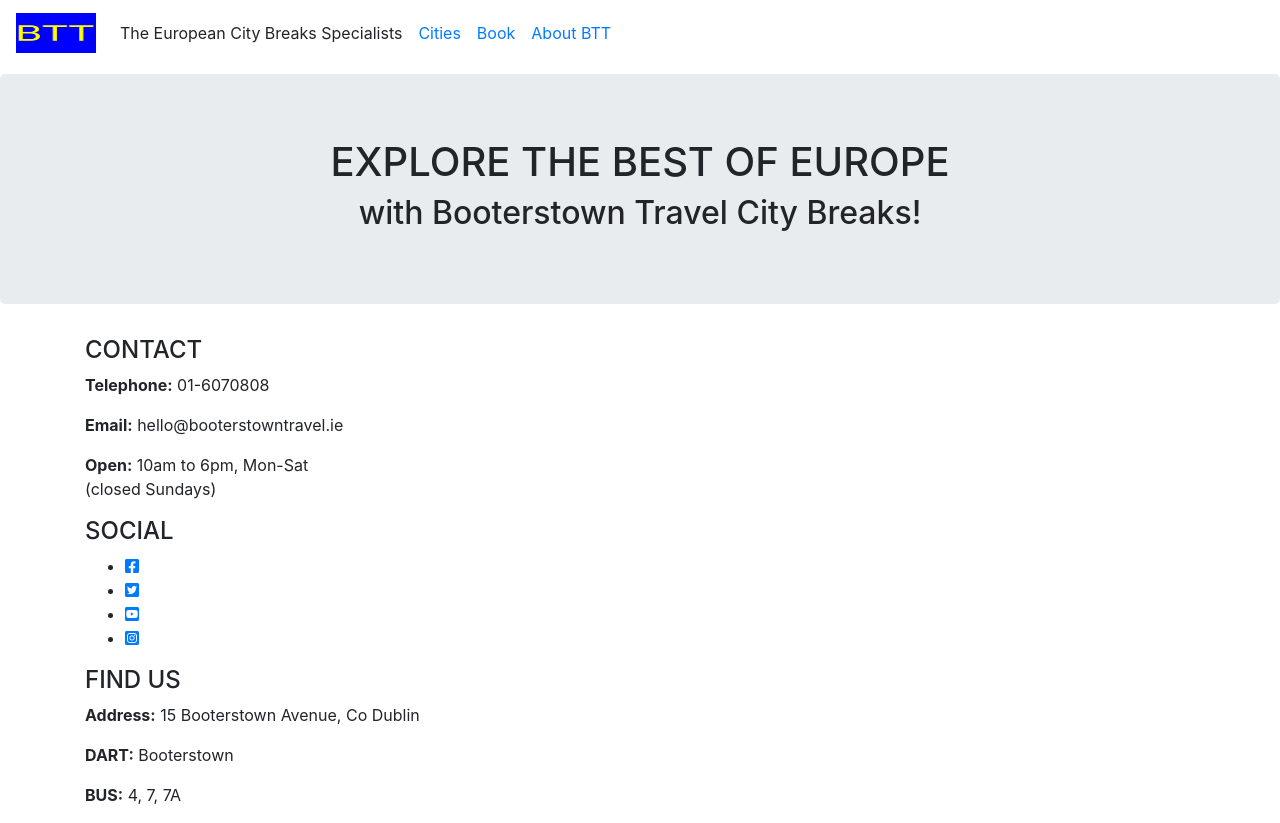
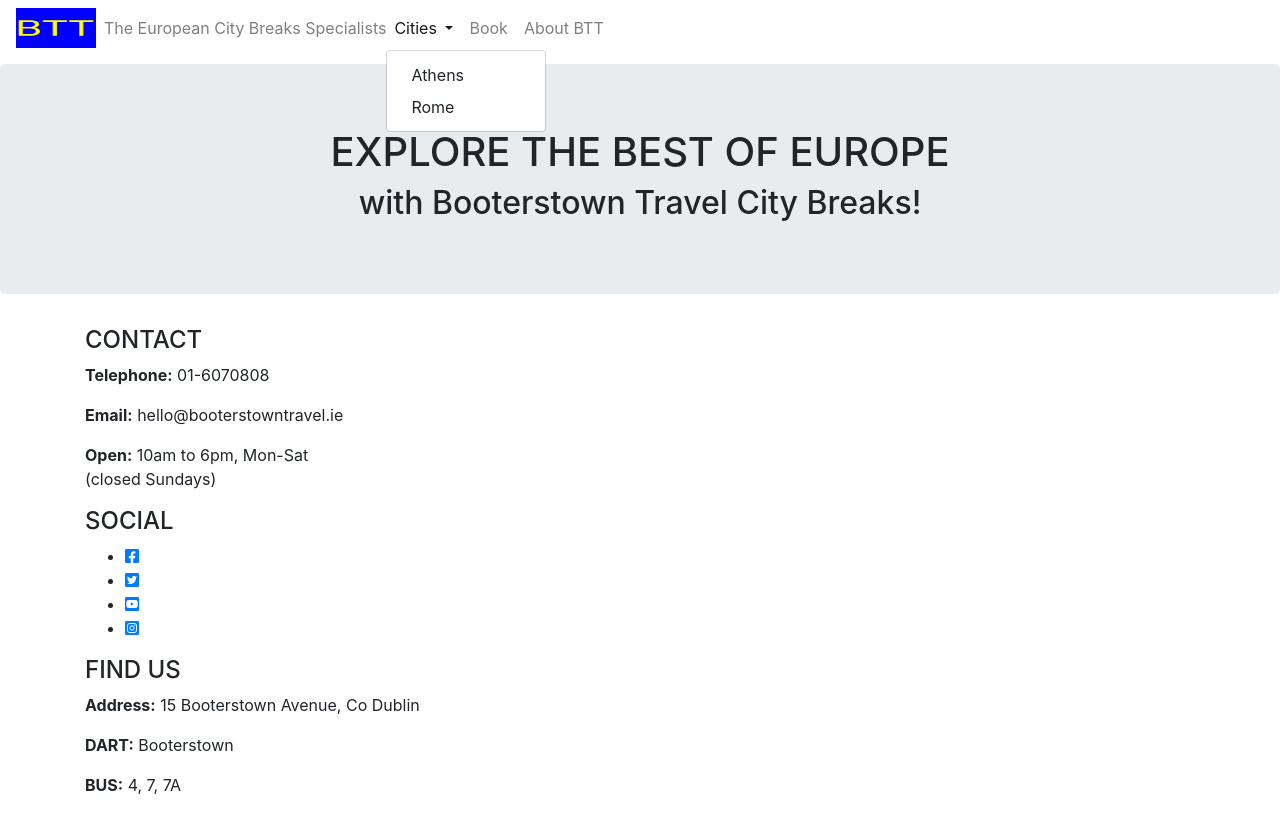
Before and after one commit to dimitridublin/ms_project2, a plain HTML site: page index.html in a window 1280 px wide. Both pictures are taken after a click on the button "Cities". Drawn offline with nearby package versions, Linux system fonts and the light colour scheme.

Commit message:
added burger icon and worked on nav

```diff
--- a/index.html
+++ b/index.html
@@ -22,24 +22,29 @@
 
 <body>
     <header>
-        <nav class="navbar navbar-expand-sm">
+        <nav class="navbar navbar-light navbar-expand-md">
             <!-- ΒΤT "company" logo was created using favicon.io-->
-            <a class="navbar-brand hvr-grow" href="index.html">
+            <a href="index.html">
                 <img src="assets/images/btt_logo.png" alt="booterstown travel logo"
-                    class="d-inline-block align-top mr-2" width="80px" height="40px">
+                    class="d-inline-block align-top mr-2" width="80" height="40">
             </a>
-            <div class="d-none d-md-block">
-                <p class="navbar-text my-auto mr-2">The European City Breaks Specialists</p>
+            <div class="d-none d-sm-inline">
+                <p class="navbar-text align-top my-auto">The European City Breaks Specialists</p>
             </div>
-            <button class="navbar-toggler" type="button" data-bs-toggle="collapse"
-                data-bs-target="#navbarSupportedContent" aria-controls="navbarSupportedContent" aria-expanded="false"
-                aria-label="navbar toggle">
+            <button class="navbar-toggler ml-auto" type="button" data-toggle="collapse" data-target="#navbarMenu"
+                aria-controls="navbarMenu" aria-expanded="false" aria-label="Toggle navigation">
                 <span class="navbar-toggler-icon"></span>
             </button>
-            <div class="collapse navbar-collapse" id="navbarSupportedContent">
+            <div class="collapse navbar-collapse align-top ml-auto" id="navbarMenu">
                 <ul class="navbar-nav ms-auto mb-2 mb-lg-0">
-                    <li class="nav-item">
-                        <a class="nav-link hvr-grow" href="#">Cities</a>
+                    <li class="nav-item dropdown">
+                        <a class="nav-link dropdown-toggle" href="#" id="navbarDropdownCities" role="button"
+                            data-toggle="dropdown" aria-haspopup="true" aria-expanded="false">Cities
+                        </a>
+                        <div class="dropdown-menu" aria-labelledby="navbarDropdownCities">
+                            <a class="dropdown-item" href="#">Athens</a>
+                            <a class="dropdown-item" href="#">Rome</a>
+                        </div>
                     </li>
                     <li class="nav-item">
                         <a class="nav-link hvr-grow" href="#">Book</a>
@@ -50,7 +55,8 @@
                 </ul>
             </div>
         </nav>
-        <section class="container-fluid mt-2 callout jumbotron text-center"">
+
+        <section class="container-fluid mt-2 callout jumbotron text-center">
             <h1 class=" text-uppercase"> Explore the best of Europe</h1>
             <h2>with Booterstown Travel City Breaks!</h2>
         </section>
```
